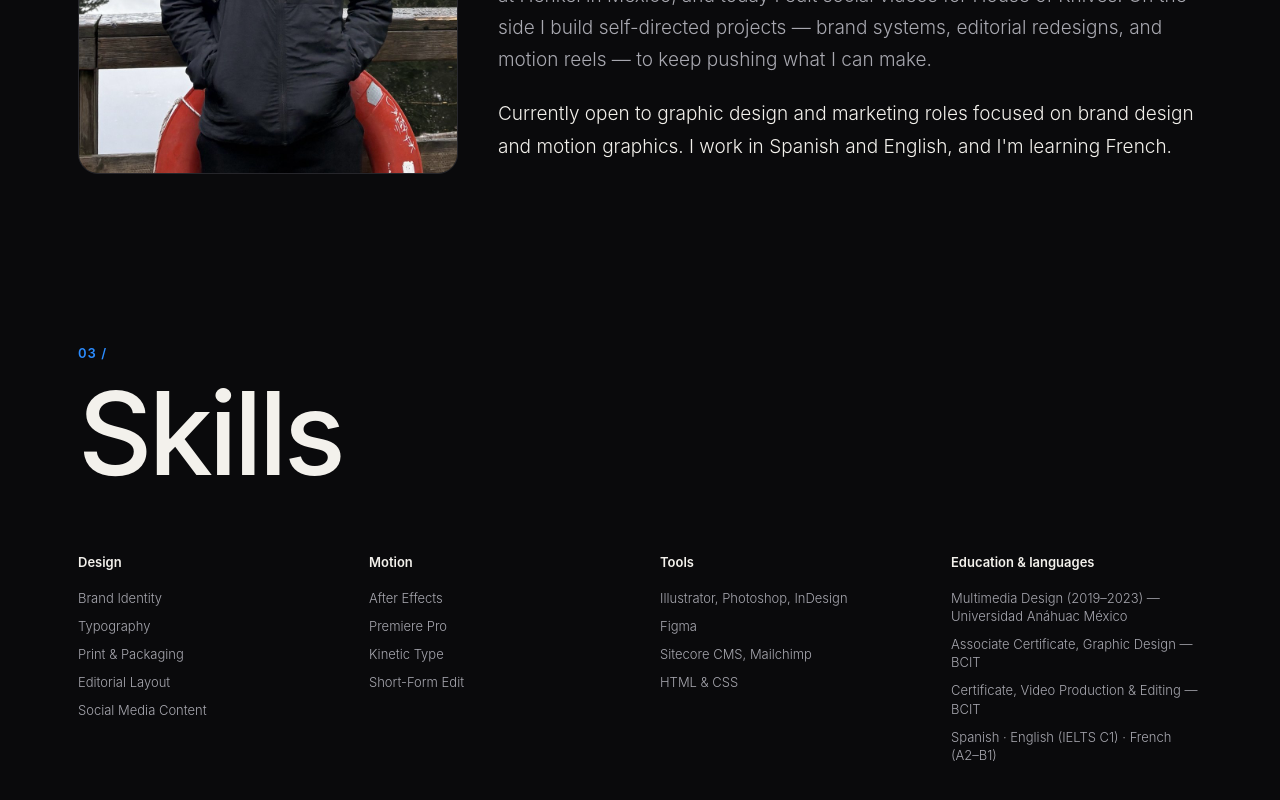
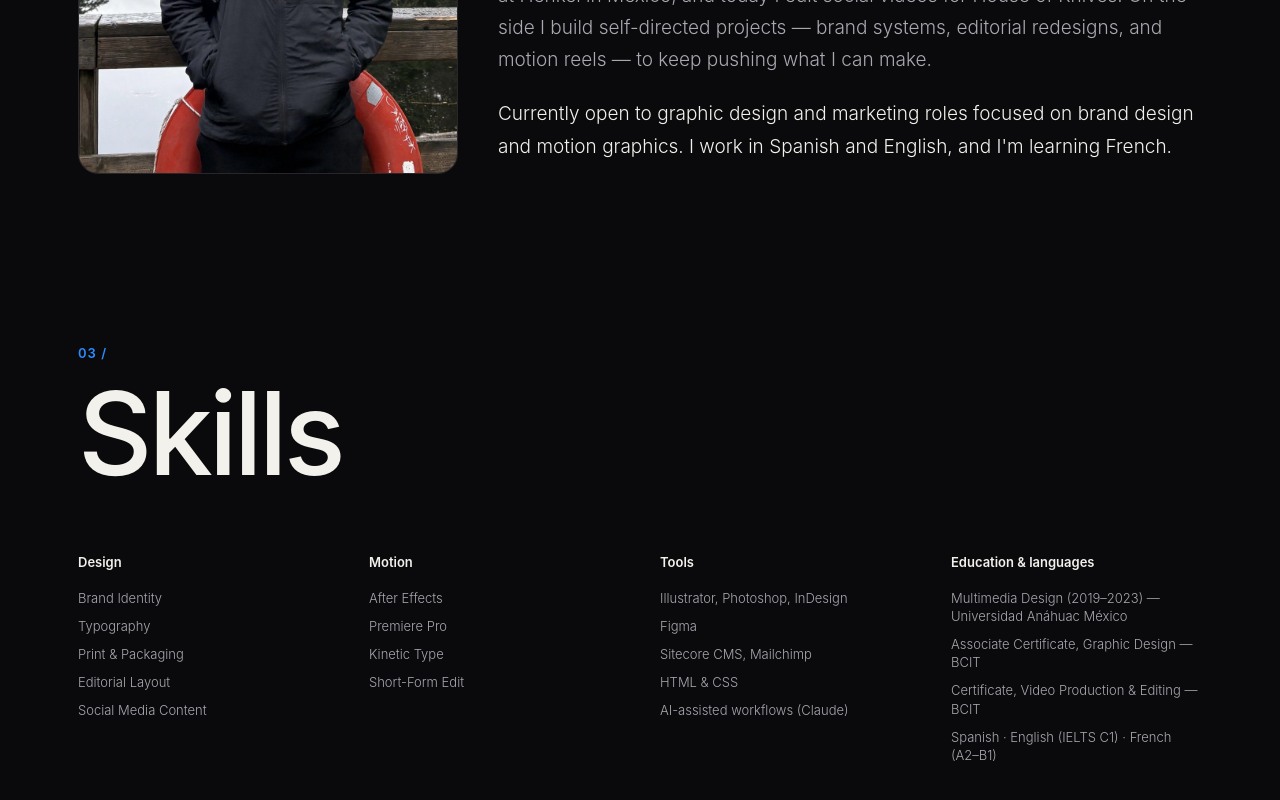
Before and after one commit to AlejandroBasurto0730/portfolio-site, a React (Vite) app: page / in a window 1280 px wide. Shown: the part 5087-5887 px from the top of the page. Built offline with nearby package versions, Linux system fonts and the light colour scheme.

Commit message:
Add AI-assisted workflows to tools on site and resume
Co-Authored-By: Claude Sonnet 5.5 <noreply@anthropic.com>
Claude-Session: https://claude.ai/code/session_019UrK5mmPYRMkBkNnNo7z6y

```diff
--- a/src/i18n.js
+++ b/src/i18n.js
@@ -81,7 +81,7 @@ export const t = {
       education: "Education & languages",
       designItems: ["Brand Identity", "Typography", "Print & Packaging", "Editorial Layout", "Social Media Content"],
       motionItems: ["After Effects", "Premiere Pro", "Kinetic Type", "Short-Form Edit"],
-      toolsItems: ["Illustrator, Photoshop, InDesign", "Figma", "Sitecore CMS, Mailchimp", "HTML & CSS"],
+      toolsItems: ["Illustrator, Photoshop, InDesign", "Figma", "Sitecore CMS, Mailchimp", "HTML & CSS", "AI-assisted workflows (Claude)"],
       educationItems: ["Multimedia Design (2019–2023) — Universidad Anáhuac México", "Associate Certificate, Graphic Design — BCIT", "Certificate, Video Production & Editing — BCIT", "Spanish · English (IELTS C1) · French (A2–B1)"],
     },
     contact: {
@@ -147,7 +147,7 @@ export const t = {
       education: "Educación e idiomas",
       designItems: ["Identidad de Marca", "Tipografía", "Impresión y Empaque", "Layout Editorial", "Contenido para Redes"],
       motionItems: ["After Effects", "Premiere Pro", "Tipografía Cinética", "Edición Short-Form"],
-      toolsItems: ["Illustrator, Photoshop, InDesign", "Figma", "Sitecore CMS, Mailchimp", "HTML y CSS"],
+      toolsItems: ["Illustrator, Photoshop, InDesign", "Figma", "Sitecore CMS, Mailchimp", "HTML y CSS", "Flujos de trabajo con IA (Claude)"],
       educationItems: ["Diseño Multimedia (2019–2023) — Universidad Anáhuac México", "Certificado Asociado, Diseño Gráfico — BCIT", "Certificado, Producción y Edición de Video — BCIT", "Español · Inglés (IELTS C1) · Francés (A2–B1)"],
     },
     contact: {
```
Also changed, not shown: 1 other file (tests, documents, lock files or other folders).
